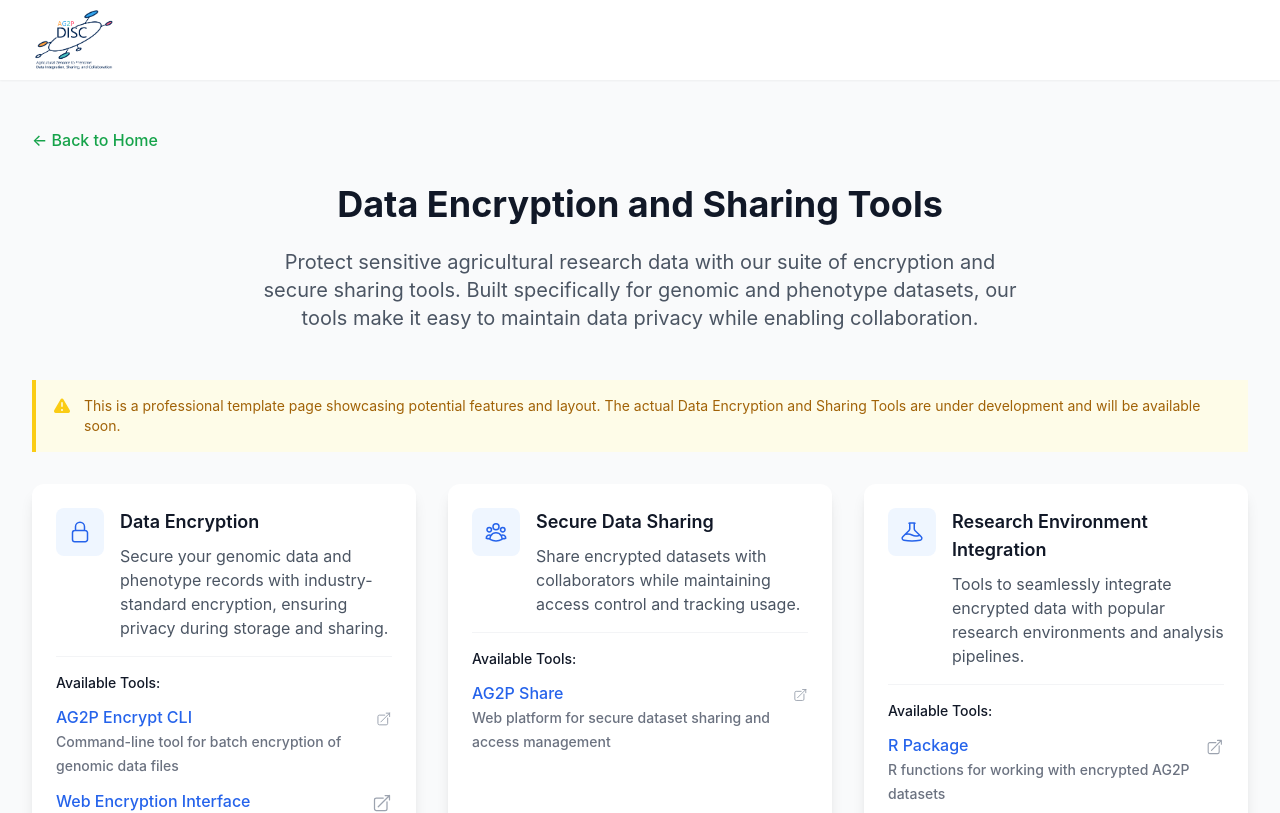
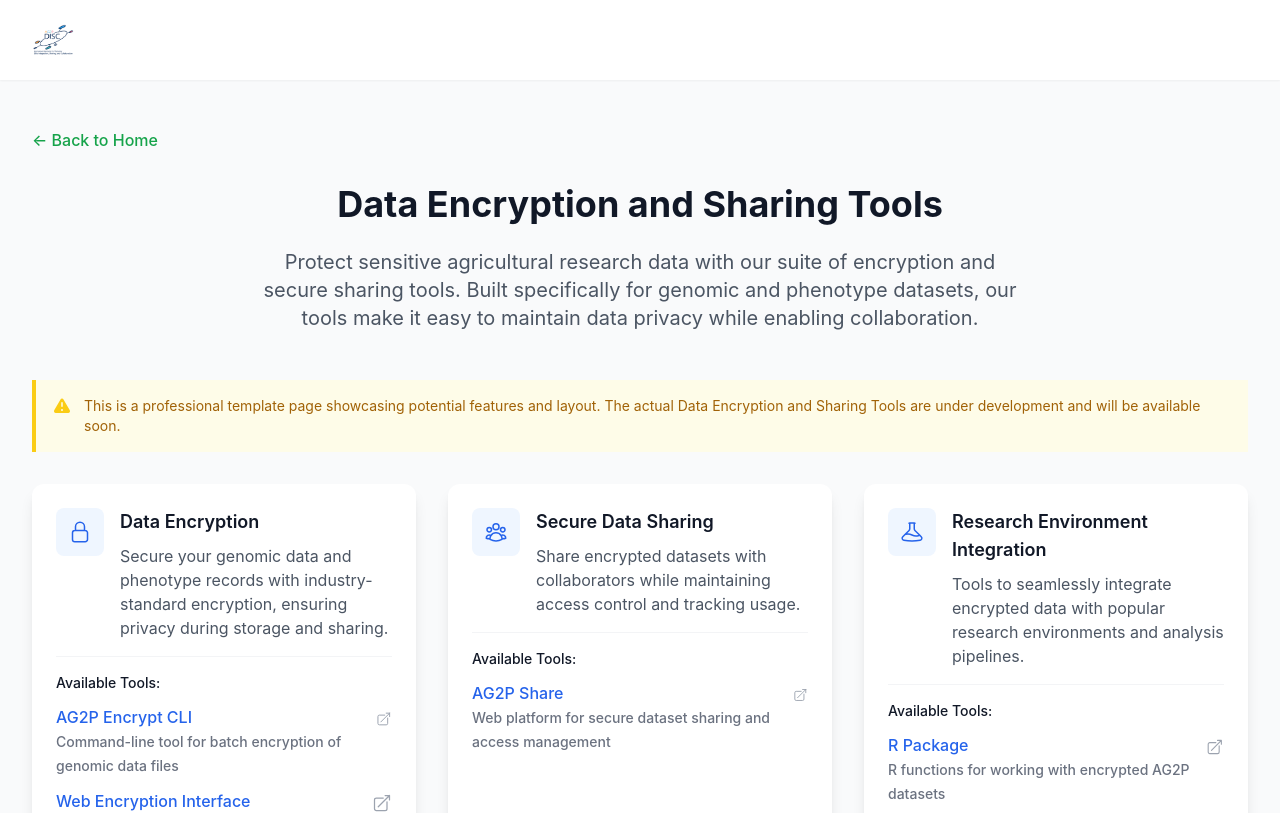
Before and after one commit to AG2P-DISC/ag2p-disc.github.io, a React (Vite) app: page /#/encryption-tools in a window 1280 px wide. Shown: the top 813 px of the page. Built offline with nearby package versions, Linux system fonts and the light colour scheme.

Commit message:
fix: update all image paths to use correct base URL

```diff
--- a/src/components/Layout.tsx
+++ b/src/components/Layout.tsx
@@ -18,9 +18,9 @@ const Layout: React.FC<LayoutProps> = ({ children }) => {
             <div className="flex">
               <Link to="/" className="flex items-center">
                 <img
-                  src="/images/ag2p-disc-logo.png"
+                  src="/website/images/ag2p-disc-logo.png"
                   alt="AG2P-DISC Logo"
-                  className="h-16 w-auto"
+                  className="h-8 w-auto"
                 />
               </Link>
             </div>
--- a/src/pages/EncryptionTools.tsx
+++ b/src/pages/EncryptionTools.tsx
@@ -171,8 +171,8 @@ const EncryptionTools: React.FC = () => {
                 <h3 className="text-lg font-semibold text-gray-900 mb-3">HEGP: Homomorphic Encryption for Genotypes and Phenotypes</h3>
                 <div className="aspect-video relative mb-3">
                   <img
-                    src="/images/encryption-method.png"
-                    alt="AG2P-DISC Encryption Method Diagram"
+                    src="/website/images/encryption-method.png"
+                    alt="Encryption Method"
                     className="w-full h-full object-contain"
                   />
                 </div>
@@ -209,8 +209,8 @@ const EncryptionTools: React.FC = () => {
                   <h3 className="text-lg font-semibold text-gray-900 mb-3">Partner Collaboration</h3>
                   <div className="aspect-video relative mb-3">
                     <img
-                      src="/images/encryption-workflow-1.png"
-                      alt="Partner Collaboration Workflow"
+                      src="/website/images/encryption-workflow-1.png"
+                      alt="Encryption Workflow Step 1"
                       className="w-full h-full object-contain"
                     />
                   </div>
@@ -219,8 +219,8 @@ const EncryptionTools: React.FC = () => {
                   <h3 className="text-lg font-semibold text-gray-900 mb-3">Federated Analysis</h3>
                   <div className="aspect-video relative mb-3">
                     <img
-                      src="/images/encryption-workflow-2.png"
-                      alt="Broker-based Federated Analysis"
+                      src="/website/images/encryption-workflow-2.png"
+                      alt="Encryption Workflow Step 2"
                       className="w-full h-full object-contain"
                     />
                   </div>
--- a/src/pages/HomePage.tsx
+++ b/src/pages/HomePage.tsx
@@ -132,7 +132,7 @@ const HomePage: React.FC = () => {
       <div className="max-w-7xl mx-auto text-center mb-16">
         <div className="flex justify-center mb-8">
           <img
-            src="./images/ag2p-disc-logo.png"
+            src="/website/images/ag2p-disc-logo.png"
             alt="AG2P-DISC Logo"
             className="h-64 w-auto"
           />
```
